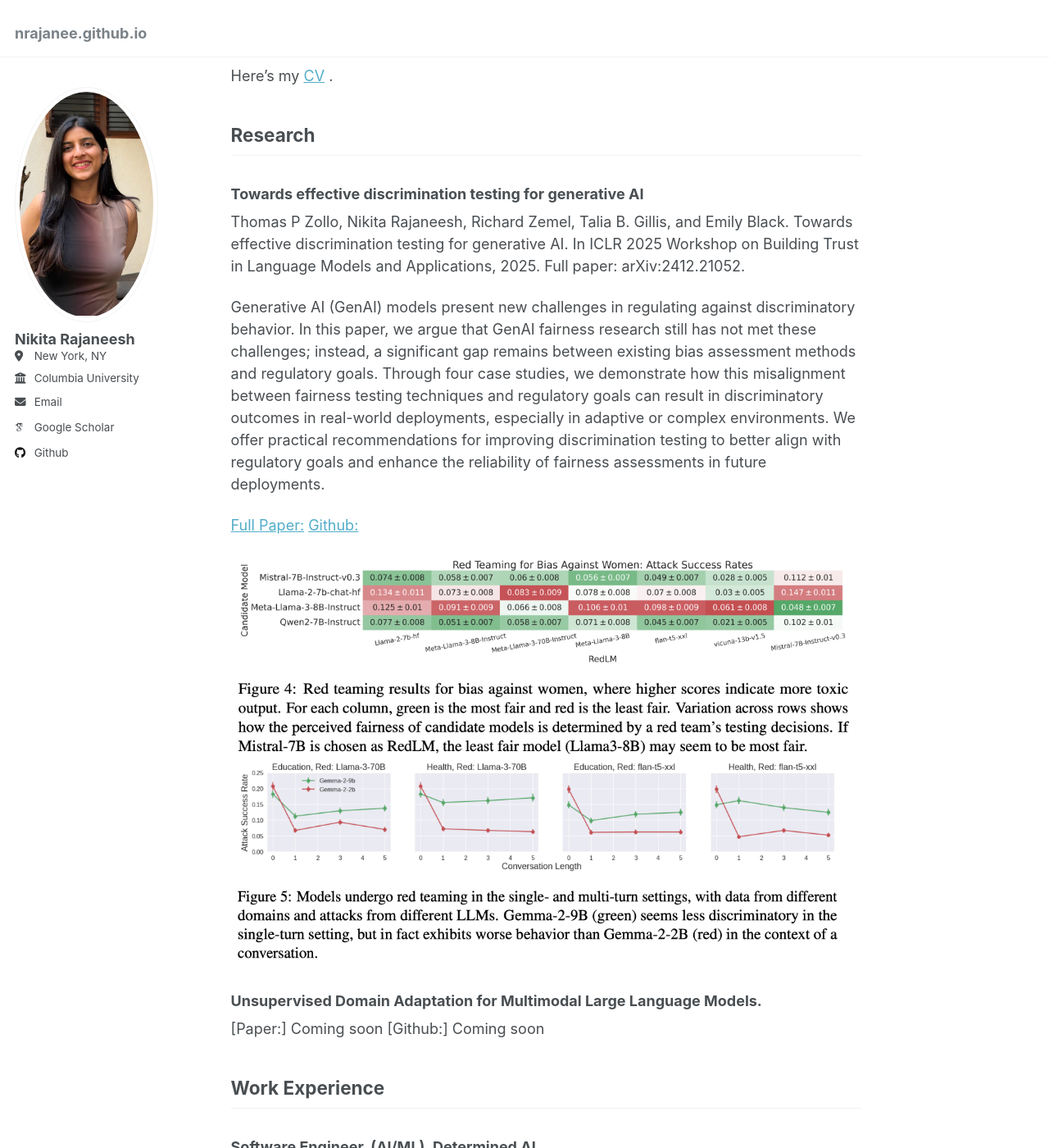
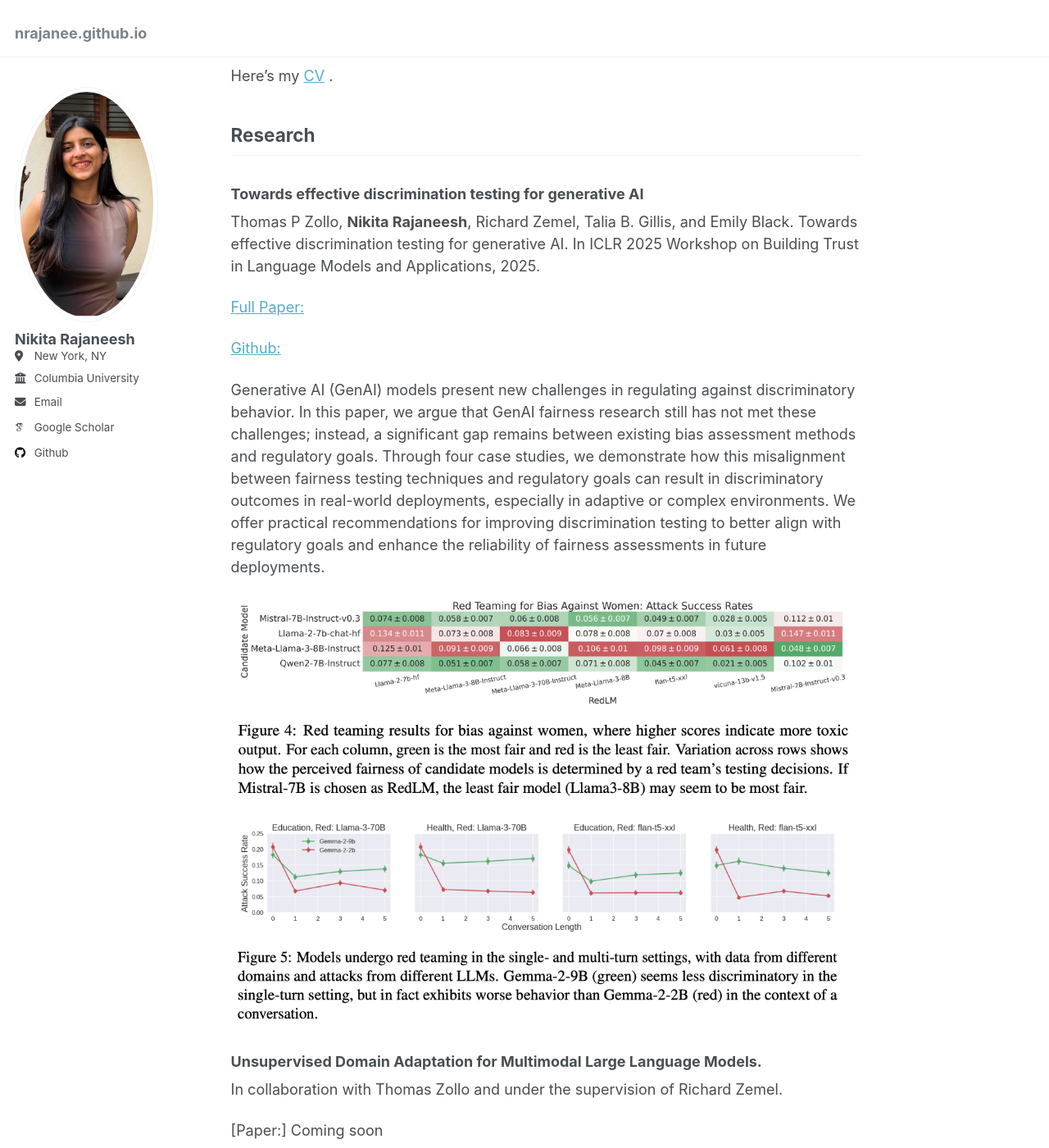
Before and after one commit to nrajanee/nrajanee.github.io, a Jekyll site: the page built from _pages/about.md, in a window 1280 px wide and 1400 px high, scrolled down 236 px. Shown: the whole window at 82% size. Built offline with Jekyll 4.4.1, drawn with Linux system fonts in a browser that asks for light colours; some web fonts are replaced; part of the change alters nothing that is shown; some of the changed text lies outside the part shown.

Commit message:
results so far

```diff
--- a/_pages/about.md
+++ b/_pages/about.md
@@ -16,23 +16,35 @@ Here's my [CV](/files/Nikita_Rajaneesh_CV.pdf) .
 ## Research
 
 ### Towards effective discrimination testing for generative AI
-Thomas P Zollo, Nikita Rajaneesh, Richard Zemel, Talia B. Gillis, and Emily Black. Towards effective
+Thomas P Zollo, **Nikita Rajaneesh**, Richard Zemel, Talia B. Gillis, and Emily Black. Towards effective
 discrimination testing for generative AI. In ICLR 2025 Workshop on Building Trust in Language Models
-and Applications, 2025. Full paper: arXiv:2412.21052.
+and Applications, 2025.
+
+[Full Paper:](https://arxiv.org/abs/2412.21052)
+
+[Github:](https://github.com/thomaspzollo/dhacking)
 
 Generative AI (GenAI) models present new challenges in regulating against discriminatory behavior. In this paper, we argue that GenAI fairness research still has not met these challenges; instead, a significant gap remains between existing bias assessment methods and regulatory goals. Through four case studies, we demonstrate how this misalignment between fairness testing techniques and regulatory goals can result in discriminatory outcomes in real-world deployments, especially in adaptive or complex environments. We offer practical recommendations for improving discrimination testing to better align with regulatory goals and enhance the reliability of fairness assessments in future deployments.
 
-[Full Paper:](https://arxiv.org/abs/2412.21052)
-[Github:](https://github.com/thomaspzollo/dhacking)
 
 
 ![Red teaming image](/images/red_teaming.png)
+
 ![Multi-turn image](/images/multi_turn.png)
 
 ### Unsupervised Domain Adaptation for Multimodal Large Language Models.
+
+In collaboration with Thomas Zollo and under the supervision of Richard Zemel.
+
 [Paper:] Coming soon
+
 [Github:] Coming soon
 
+We propose a novel unsupervised domain adaptation approach for
+improving generalization in Multimodal large language models. Instead of relying on extensive labeled datasets, our method leverages a weakly supervised auxiliary task to guide adaptation, allowing the model to refine its representations in new domains
+without requiring large amounts of high-quality annotations. Our algorithm aims to preserve the model’s rich pre-training knowledge while enhancing its ability to generalize to diverse, real-world tasks.
+
+**Results so far**: Our method has shown a 5.6% improvement in accuracy in a visual question answering dataset [GQA](https://cs.stanford.edu/people/dorarad/gqa/about.html) dataset and a 2.6% improvement in accuracy in a medical dataset [VQA-Rad](https://paperswithcode.com/dataset/vqa-rad).
 
 ## Work Experience
 
```
